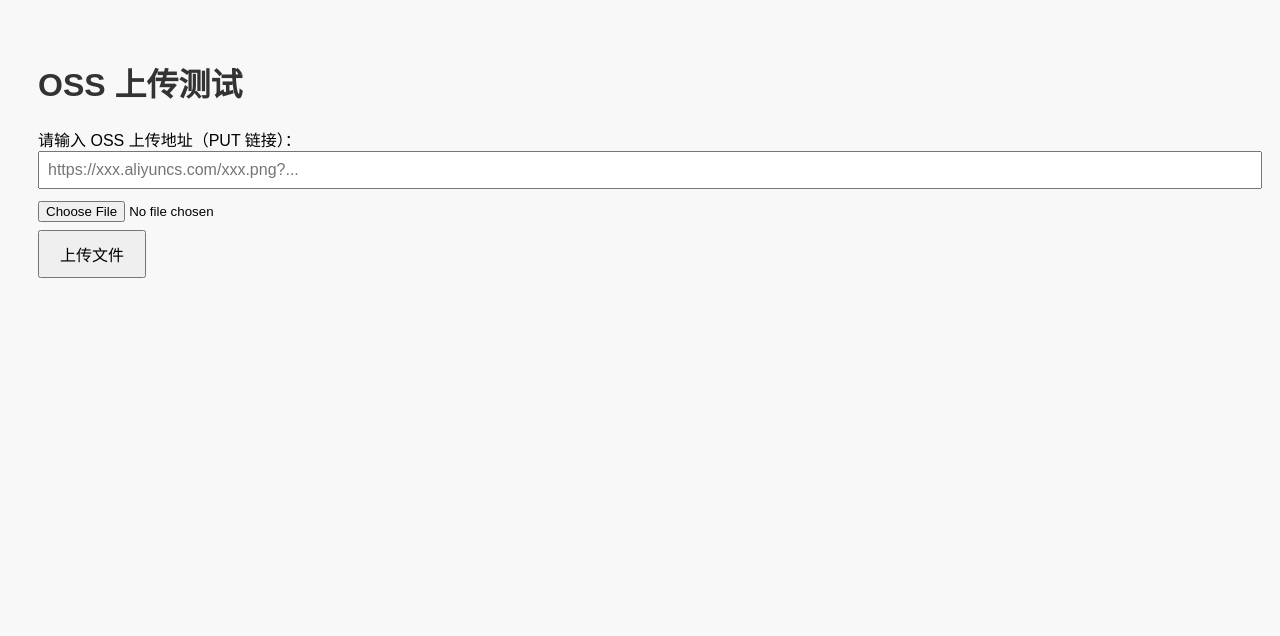
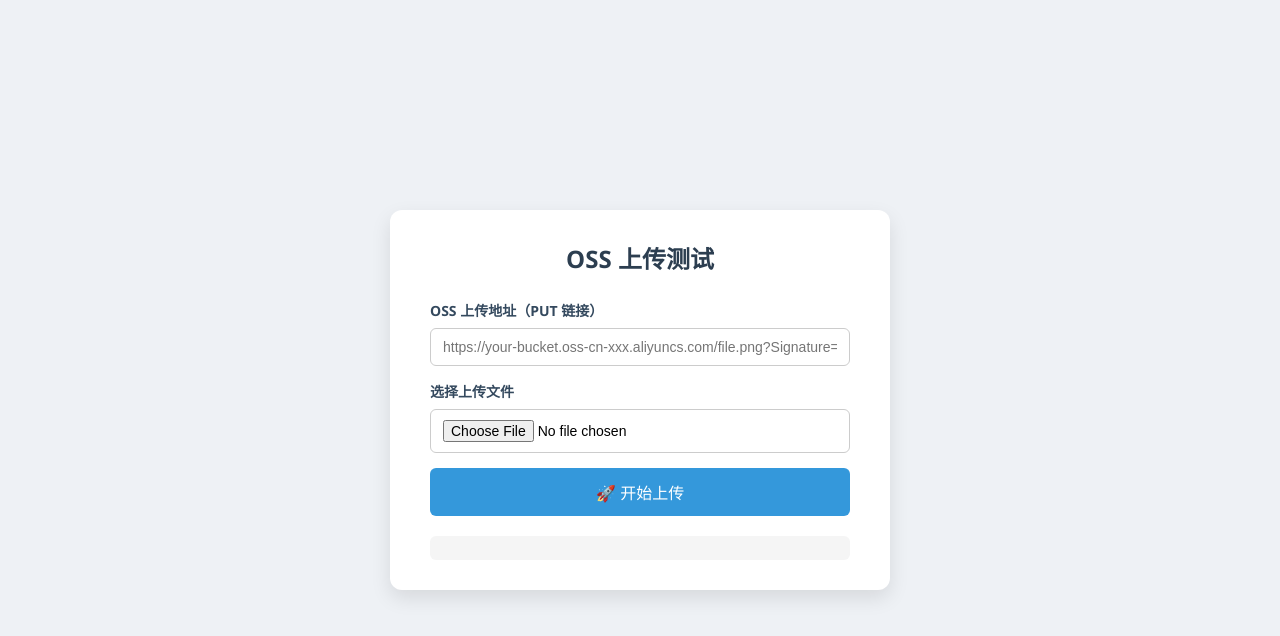
Before and after one commit to taywang/test_upload, a plain HTML site: page index.html in a window 1280 px wide. Drawn offline with Linux system fonts and the light colour scheme.

Commit message:
修改测试工具

```diff
--- a/index.html
+++ b/index.html
@@ -1,55 +1,111 @@
-<!--
- * @Author       : JinTao.Wang
- * @Date         : 2025-08-06 19:43:24
- * @LastEditors  : JinTao.Wang
- * @LastEditTime : 2025-08-07 10:15:12
- * @Description  : file content
--->
 <!DOCTYPE html>
 <html lang="zh">
   <head>
     <meta charset="UTF-8" />
     <title>OSS 上传测试工具</title>
     <style>
+      * {
+        box-sizing: border-box;
+      }
+
       body {
-        font-family: sans-serif;
-        padding: 30px;
-        background: #f8f8f8;
+        margin: 0;
+        padding: 0;
+        font-family: "Segoe UI", sans-serif;
+        background: #eef1f5;
+        display: flex;
+        justify-content: center;
+        align-items: center;
+        min-height: 100vh;
       }
+
+      .container {
+        background: #fff;
+        padding: 30px 40px;
+        border-radius: 12px;
+        box-shadow: 0 8px 20px rgba(0, 0, 0, 0.1);
+        max-width: 500px;
+        width: 100%;
+      }
+
       h1 {
-        color: #333;
+        margin-top: 0;
+        font-size: 24px;
+        color: #2c3e50;
+        text-align: center;
+        margin-bottom: 25px;
       }
-      input[type="text"] {
+
+      label {
+        font-size: 14px;
+        font-weight: bold;
+        color: #34495e;
+        display: block;
+        margin-bottom: 8px;
+      }
+
+      input[type="text"],
+      input[type="file"] {
         width: 100%;
-        padding: 8px;
-        margin-bottom: 12px;
+        padding: 10px 12px;
+        border: 1px solid #ccc;
+        border-radius: 6px;
+        font-size: 14px;
+        margin-bottom: 15px;
+        transition: border-color 0.2s;
+      }
+
+      input[type="text"]:focus {
+        border-color: #3498db;
+        outline: none;
+      }
+
+      button {
+        width: 100%;
+        padding: 12px;
         font-size: 16px;
+        background: #3498db;
+        color: white;
+        border: none;
+        border-radius: 6px;
+        cursor: pointer;
+        transition: background 0.3s;
       }
-      button {
-        padding: 10px 20px;
-        font-size: 16px;
-        margin-top: 8px;
+
+      button:hover {
+        background: #2980b9;
       }
+
       #status {
         margin-top: 20px;
-        font-family: monospace;
+        font-size: 14px;
+        line-height: 1.6;
+        color: #2c3e50;
+        background: #f5f5f5;
+        padding: 12px;
+        border-radius: 6px;
+        white-space: pre-wrap;
       }
     </style>
   </head>
   <body>
-    <h1>OSS 上传测试</h1>
+    <div class="container">
+      <h1>OSS 上传测试</h1>
 
-    <label for="uploadUrl">请输入 OSS 上传地址（PUT 链接）：</label><br />
-    <input
-      type="text"
-      id="uploadUrl"
-      placeholder="https://xxx.aliyuncs.com/xxx.png?..."
-    /><br />
+      <label for="uploadUrl">OSS 上传地址（PUT 链接）</label>
+      <input
+        type="text"
+        id="uploadUrl"
+        placeholder="https://your-bucket.oss-cn-xxx.aliyuncs.com/file.png?Signature=..."
+      />
 
-    <input type="file" id="fileInput" /><br />
-    <button id="uploadBtn">上传文件</button>
+      <label for="fileInput">选择上传文件</label>
+      <input type="file" id="fileInput" />
 
-    <div id="status"></div>
+      <button id="uploadBtn">🚀 开始上传</button>
+
+      <div id="status"></div>
+    </div>
 
     <script>
       const uploadBtn = document.getElementById("uploadBtn");
@@ -75,7 +131,7 @@
         const uint8Array = new Uint8Array(arrayBuffer);
 
         const startTime = Date.now();
-        statusEl.innerHTML = `⬆️ 开始上传文件：<b>${file.name}</b><br>大小：${(
+        statusEl.innerHTML = `⬆️ 正在上传文件：<b>${file.name}</b>\n大小：${(
           file.size / 1024
         ).toFixed(2)} KB`;
 
@@ -88,12 +144,12 @@
           const duration = Date.now() - startTime;
 
           if (response.ok) {
-            statusEl.innerHTML += `<br>✅ 上传成功！耗时 <b>${duration} ms</b>`;
+            statusEl.innerHTML += `\n✅ 上传成功！耗时 <b>${duration} ms</b>`;
           } else {
-            statusEl.innerHTML += `<br>❌ 上传失败，状态码: ${response.status}`;
+            statusEl.innerHTML += `\n❌ 上传失败，状态码: ${response.status}`;
           }
         } catch (error) {
-          statusEl.innerHTML += `<br>🚨 上传出错: ${error}`;
+          statusEl.innerHTML += `\n🚨 上传出错: ${error}`;
         }
       };
     </script>
```
